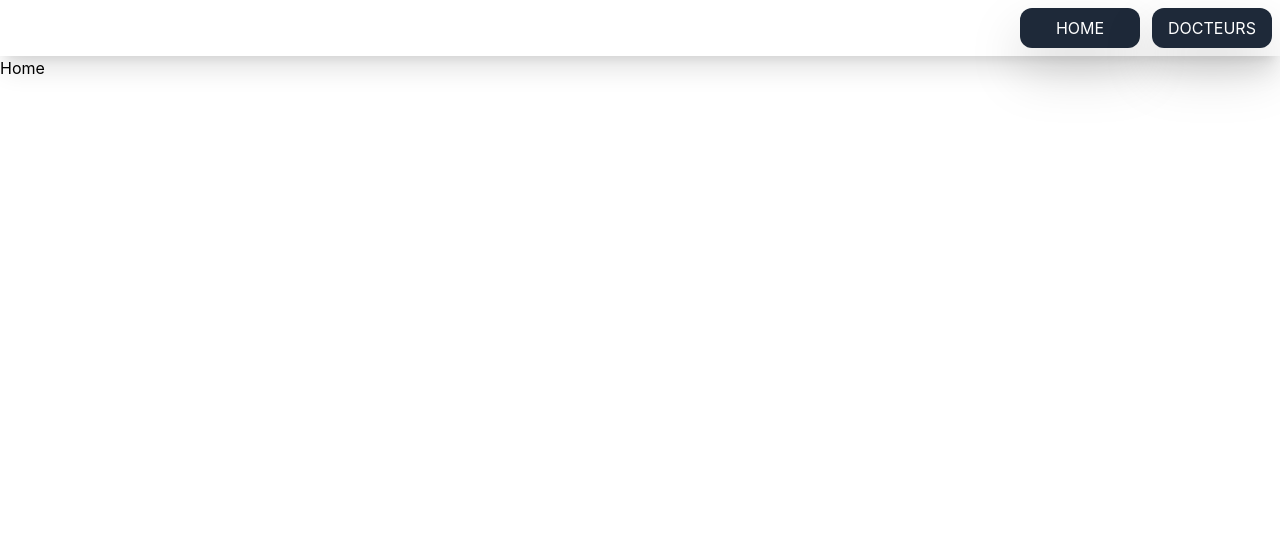
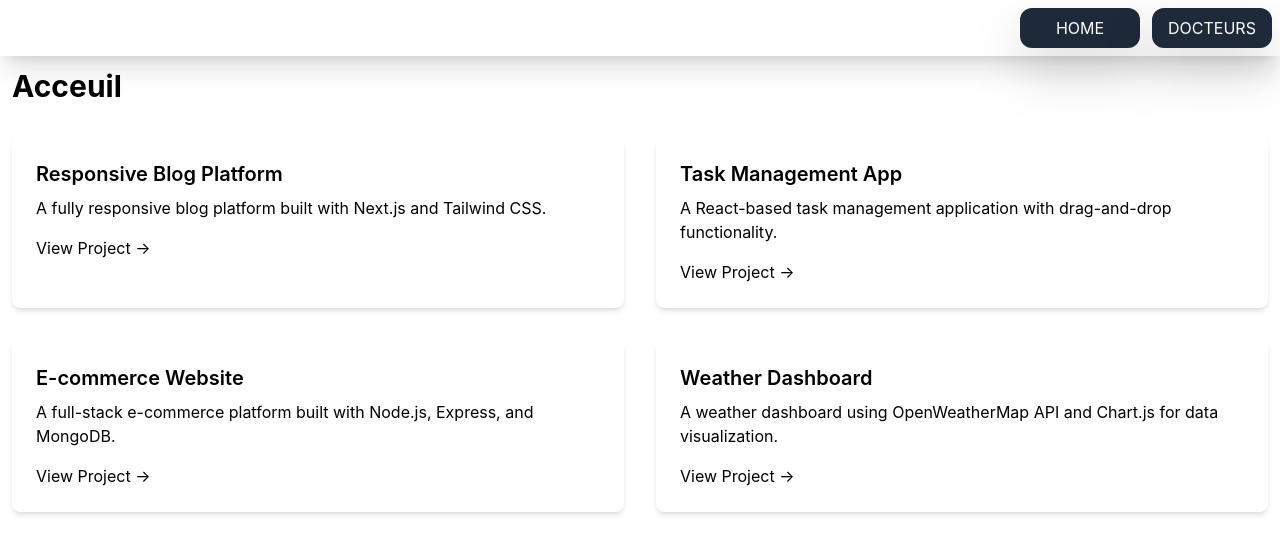
Before and after one commit to Brdlucas/doctomap-react, a React (Vite) app in the folder doctomap-react/: page / in a window 1280 px wide. Shown: the top 554 px of the page. Built offline with nearby package versions, Linux system fonts and the light colour scheme.

Commit message:
desing de la page home

```diff
--- a/doctomap-react/src/pages/home/Home.jsx
+++ b/doctomap-react/src/pages/home/Home.jsx
@@ -1,5 +1,67 @@
 function Home() {
-  return <h1>Home</h1>;
+  return (
+    <section id="projects" className="mb-20 animate-fade-in-up p-3">
+      <h2 className="text-3xl font-bold mb-8 text-primary-light dark:text-primary-dark">
+        Acceuil
+      </h2>
+      <div className="grid grid-cols-1 md:grid-cols-2 gap-8">
+        <div className=" bg-white p-6 rounded-lg shadow-md hover:shadow-lg duration-300 transform hover:scale-[101%] transition-transform">
+          <h3 className="text-xl font-semibold mb-2">
+            Responsive Blog Platform
+          </h3>
+          <p className="mb-4">
+            A fully responsive blog platform built with Next.js and Tailwind
+            CSS.
+          </p>
+          <a
+            href="#"
+            className="text-primary-light dark:text-primary-dark hover:underline transition-colors duration-300"
+          >
+            View Project →
+          </a>
+        </div>
+        <div className=" bg-white p-6 rounded-lg shadow-md hover:shadow-lg duration-300 transform hover:scale-[101%] transition-transform">
+          <h3 className="text-xl font-semibold mb-2">Task Management App</h3>
+          <p className="mb-4">
+            A React-based task management application with drag-and-drop
+            functionality.
+          </p>
+          <a
+            href="#"
+            className="text-primary-light dark:text-primary-dark hover:underline transition-colors duration-300"
+          >
+            View Project →
+          </a>
+        </div>
+        <div className=" bg-white p-6 rounded-lg shadow-md hover:shadow-lg duration-300 transform hover:scale-[101%] transition-transform">
+          <h3 className="text-xl font-semibold mb-2">E-commerce Website</h3>
+          <p className="mb-4">
+            A full-stack e-commerce platform built with Node.js, Express, and
+            MongoDB.
+          </p>
+          <a
+            href="#"
+            className="text-primary-light dark:text-primary-dark hover:underline transition-colors duration-300"
+          >
+            View Project →
+          </a>
+        </div>
+        <div className="bg-white bg-white p-6 rounded-lg shadow-md hover:shadow-lg duration-300 transform hover:scale-[101%] transition-transform">
+          <h3 className="text-xl font-semibold mb-2">Weather Dashboard</h3>
+          <p className="mb-4">
+            A weather dashboard using OpenWeatherMap API and Chart.js for data
+            visualization.
+          </p>
+          <a
+            href="#"
+            className="text-primary-light dark:text-primary-dark hover:underline transition-colors duration-300"
+          >
+            View Project →
+          </a>
+        </div>
+      </div>
+    </section>
+  );
 }
 
 export default Home;
```
